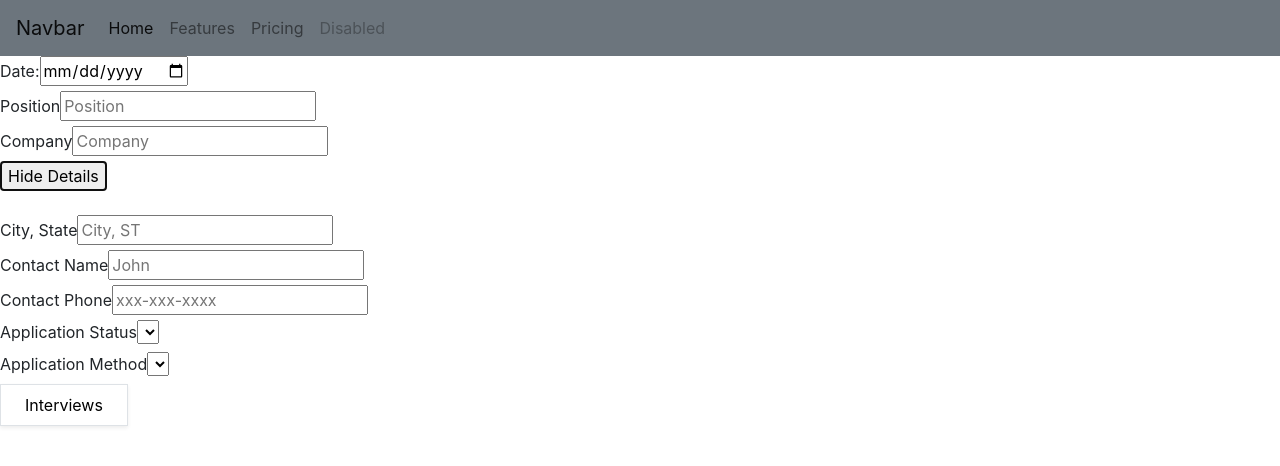
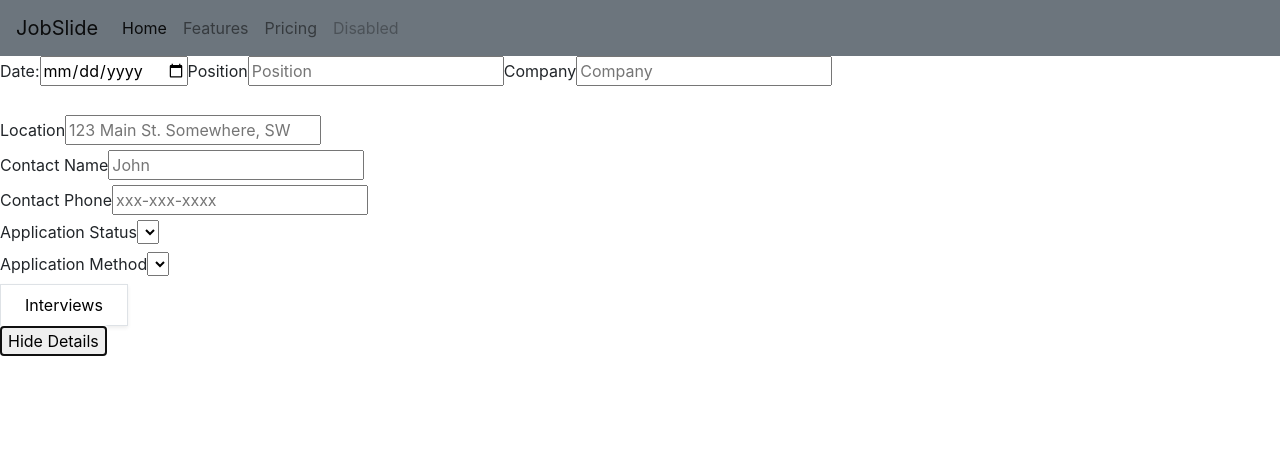
Before and after one commit to longcurve/jobslide-client, a Vue app: page / in a window 1280 px wide. Both pictures are taken after a click on the button "View Details". Shown: the top 466 px of the page. Built offline with nearby package versions, Linux system fonts and the light colour scheme.

Commit message:
Styling App.vue

```diff
--- a/public/index.html
+++ b/public/index.html
@@ -23,7 +23,7 @@
 
 
     <nav class="navbar navbar-expand-lg navbar-light bg-secondary">
-      <a class="navbar-brand" href="#">Navbar</a>
+      <a class="navbar-brand" href="#">JobSlide</a>
       <button class="navbar-toggler" type="button" data-toggle="collapse" data-target="#navbarNav" aria-controls="navbarNav" aria-expanded="false" aria-label="Toggle navigation">
         <span class="navbar-toggler-icon"></span>
       </button>
--- a/src/components/Applications.vue
+++ b/src/components/Applications.vue
@@ -3,21 +3,19 @@
   <template v-if="true">
       <div class="applications">
         <label for="date">Date:</label>
-        <input type="date" name="date" key="date"/><br />
+        <input class ="app_field" type="date" name="date" key="date"/>
 
         <label for="position">Position</label>
-        <input type="text" name="position" placeholder="Position" key="position" /><br />
+        <input class="app_field" type="text" name="position" placeholder="Position" key="position" />
 
         <label for="company">Company</label>
-        <input type="text" name="company" placeholder="Company" key="company" /><br />
-
-        <button type="button" name="view_details" v-on:click.left="viewDetails({})">{{ showdetails ? 'Hide Details' : 'View Details' }}</button>
+        <input class="app_field" type="text" name="company" placeholder="Company" key="company" /><br />
       </div>
   </template>
   <template v-if="showdetails">
     <br />
-    <label for="CityState">City, State</label>
-    <input type="text" name="location" placeholder="City, ST" /><br />
+    <label for="Location">Location</label>
+    <input type="text" name="location" placeholder="123 Main St. Somewhere, SW" /><br />
 
     <label for="ContactName">Contact Name</label>
     <input type="text" name="contact_first_name" placeholder="John" /><br />
@@ -42,8 +40,10 @@
       @click="showInterviewsModal = !showInterviewsModal"
       class="mx-auto w-full flex justify-center rounded-md border border-gray-300 shadow-sm px-4 py-2 bg-white text-base font-medium text-gray-700 hover:bg-gray-50 focus:outline-none focus:ring-2 focus:ring-offset-2 focus:ring-indigo-500 sm:mt-0 sm:ml-3 sm:w-auto sm:text-sm">
       Interviews
-    </button>
+    </button><br />
+
   </template>
+  <button type="button" name="view_details" v-on:click.left="viewDetails({})">{{ showdetails ? 'Hide Details' : 'View Details' }}</button>
   </form>
   <ModalDialog />
 </template>
```
Also changed, not shown: src/App.vue (+7 -0 lines), 2 other files (tests, documents, lock files or other folders).
